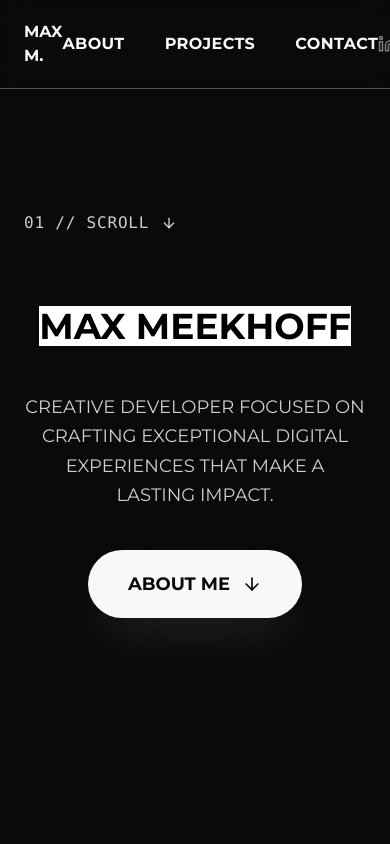
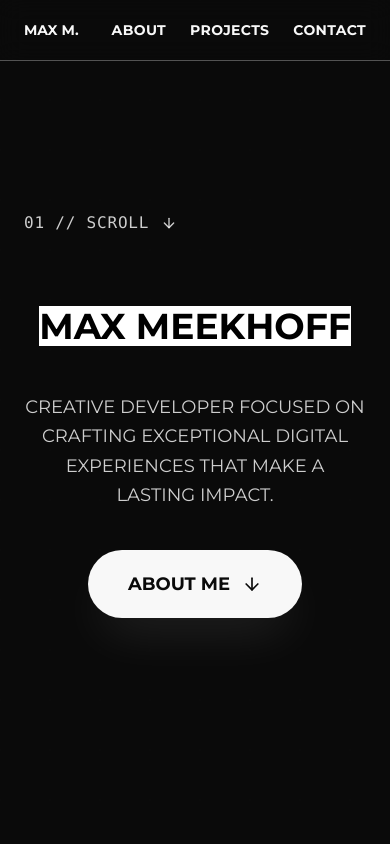
Before and after one commit to maxmeeks/portfolio-site, a React (Vite) app: page / in a window 390 px wide. Shown: the top 844 px of the page. Built offline with nearby package versions, Linux system fonts and the light colour scheme.

Commit message:
fixing mobile nav menu styling

```diff
--- a/src/components/Header.tsx
+++ b/src/components/Header.tsx
@@ -78,32 +78,32 @@ const Header: React.FC<HeaderProps> = ({ lenis }) => {
 		>
 			<div className="max-w-7xl mx-auto px-6 py-5">
 				<div className="flex items-center justify-between">
-					<div className="flex items-center space-x-6 font-bold">
+					<div className="flex items-center space-x-6 font-bold lg:text-base text-sm">
 						Max M.
 					</div>
 
-					<nav className="flex items-center space-x-10">
+					<nav className="flex items-center lg:space-x-8 space-x-6">
 						<a
 							href="#about"
-							className="text-base text-white-soft hover:text-gray-light transition-colors duration-300 font-bold tracking-wide"
+							className="lg:text-base text-sm text-white-soft hover:text-gray-light transition-colors duration-300 font-bold tracking-wide"
 						>
 							About
 						</a>
 						<a
 							href="#work"
-							className="text-base text-white-soft hover:text-gray-light transition-colors duration-300 font-bold tracking-wide"
+							className="lg:text-base text-sm text-white-soft hover:text-gray-light transition-colors duration-300 font-bold tracking-wide"
 						>
 							Projects
 						</a>
 						<a
 							href="#contact"
-							className="text-base text-white-soft hover:text-gray-light transition-colors duration-300 font-bold tracking-wide"
+							className="lg:text-base text-sm text-white-soft hover:text-gray-light transition-colors duration-300 font-bold tracking-wide"
 						>
 							Contact
 						</a>
 					</nav>
 
-					<div className="flex items-center space-x-5">
+					<div className="lg:flex items-center space-x-5 hidden">
 						<a
 							href="https://www.linkedin.com/in/maxmeekhoff/"
 							className="text-gray-medium hover:text-white-soft transition-colors duration-300"
```
